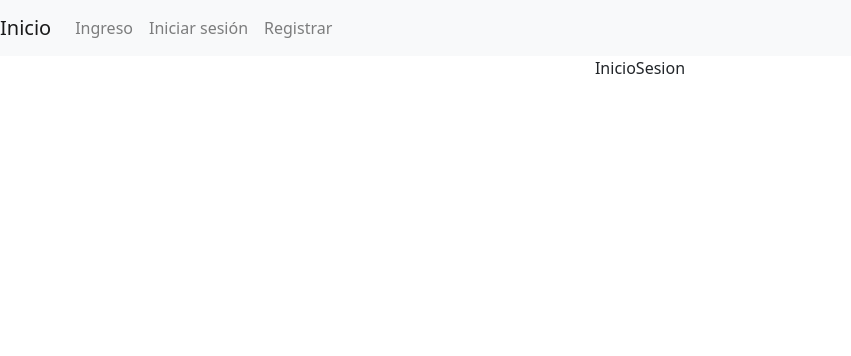
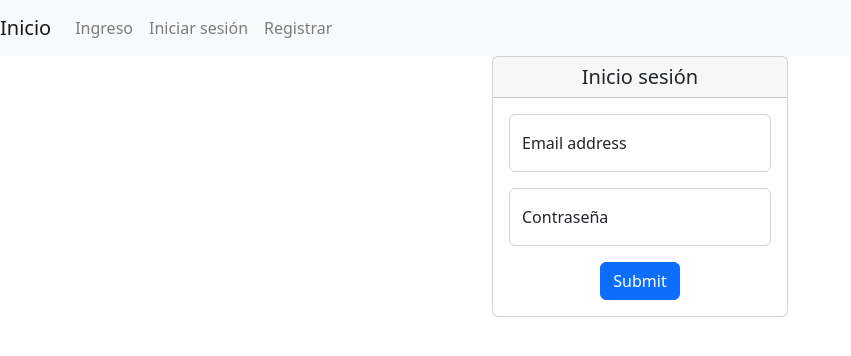
Before and after one commit to JorgePlazaC/juzgadoFrontEnd, a React (Create React App) app: page /inicioSesion in a window 1280 px wide. Shown: the top 356 px of the page, without its empty margins (0-851 px from the left). Built offline with nearby package versions, Linux system fonts and the light colour scheme; no server answers.

Commit message:
Verificacion inicio sesion

```diff
--- a/src/components/JuzgadoContext.js
+++ b/src/components/JuzgadoContext.js
@@ -3,13 +3,12 @@ import { createContext, useState, useEffect } from "react";
 const JuzgadoContext = createContext();
 
 export function JuzgadoProvider({ children }) {
-  const [paginaActual, setPaginaActual] = useState(1);
-  const [iniciado, setIniciado] = useState();
+  const [usuario, setUsuario] = useState();
 
   return (
     <JuzgadoContext.Provider
       value={{
-        paginaActual, setPaginaActual, iniciado, setIniciado
+        usuario, setUsuario
       }}
     >
       {children}
--- a/src/components/NavBar.js
+++ b/src/components/NavBar.js
@@ -3,9 +3,40 @@ import "bootstrap/dist/css/bootstrap.min.css";
 import Offcanvas from "react-bootstrap/Offcanvas";
 import { Link } from "react-router-dom";
 import { useState } from "react";
+import { useContext, useEffect } from "react";
+import { getAuth, onAuthStateChanged } from "firebase/auth";
+
+import JuzgadoContext from "./JuzgadoContext";
 
 const NavBar = () => {
+  //UseContext
+  const { usuario, setUsuario } = useContext(JuzgadoContext);
+
+  //UseEffect
+  useEffect(() => {
+    return () => {
+      VerificarSesion()
+    };
+  }, [])
+
   const [barraLateral, setBarraLateral] = useState(false);
+
+  const VerificarSesion = () =>{
+    const auth = getAuth();
+    onAuthStateChanged(auth, (user) => {
+      if (user) {
+        // User is signed in, see docs for a list of available properties
+        // https://firebase.google.com/docs/reference/js/firebase.User
+        const uid = user.uid;
+        console.log(user)
+        setUsuario(user)
+        // ...
+      } else {
+        // User is signed out
+        // ...
+      }
+    });
+  }
 
   const abrirBarraLateral = () => {
     setBarraLateral(true);
@@ -127,6 +158,12 @@ const NavBar = () => {
                 Registrar
               </a>
             </li>
+            {usuario ? (<div><li class="nav-item">
+              <a class="nav-link" href="/registrar">
+                {usuario.email}
+              </a>
+            </li></div>):(<div></div>)}
+
           </ul>
         </div>
       </nav>
--- a/src/screens/InicioSesion.js
+++ b/src/screens/InicioSesion.js
@@ -1,7 +1,82 @@
 import React from 'react'
+import Button from "react-bootstrap/Button";
+import Form from "react-bootstrap/Form";
+import Card from "react-bootstrap/Card";
+import FloatingLabel from "react-bootstrap/FloatingLabel";
+import { getAuth, signInWithEmailAndPassword } from "firebase/auth";
+import { useContext } from 'react';
+
+//Del proyecto
+import JuzgadoContext from '../components/JuzgadoContext';
 
 export const InicioSesion = () => {
-  return (
-    <div>InicioSesion</div>
-  )
-}
+  //UseContext
+  const { usuario, setUsuario } = useContext(JuzgadoContext);
+
+
+  const IniciarSesion = async (event) => {
+    console.log(event)
+    //console.log(event.target.elements.email.value)
+    console.log(event.target[0].value)
+    console.log(event.target[1].value)
+    event.preventDefault();
+
+    let email = event.target[0].value
+    let contrasenia = event.target[1].value
+
+    const auth = getAuth();
+    await signInWithEmailAndPassword(auth, email, contrasenia)
+      .then((userCredential) => {
+        // Signed in
+        console.log("UserCedentials: "+ userCredential)
+        console.log(userCredential)
+        const user = userCredential.user;
+        console.log("Usuario: "+ user)
+        console.log(user)
+        setUsuario(user)
+        // ...
+      })
+      .catch((error) => {
+        const errorCode = error.code;
+        const errorMessage = error.message;
+        console.log(errorCode)
+        console.log(errorMessage)
+        // ..
+      });
+
+  }
+
+return (
+  <div className="justify-content-md-centermt-3 container w-25">
+    <Card>
+      <Card.Header as="h5">Inicio sesión</Card.Header>
+      <Card.Body>
+        <Form onSubmit={IniciarSesion}>
+          <Form.Group className="mb-3" controlId="formBasicEmail">
+            <FloatingLabel
+              controlId="floatingInput"
+              label="Email address"
+              className="mb-3"
+            >
+              <Form.Control type="email" placeholder="name@example.com"  />
+            </FloatingLabel>
+          </Form.Group>
+
+          <Form.Group className="mb-3" controlId="formBasicPassword">
+            <FloatingLabel
+              controlId="floatingInput"
+              label="Contraseña"
+              className="mb-3"
+            >
+              <Form.Control type="password" placeholder="Password" />
+            </FloatingLabel>
+          </Form.Group>
+          <Button variant="primary" type="submit">
+            Submit
+          </Button>
+        </Form>
+      </Card.Body>
+    </Card>
+  </div>
+);
+};
--- a/src/screens/home.js
+++ b/src/screens/home.js
@@ -45,8 +45,7 @@ export const Home = () => {
   let arraySeleccion = [];
 
   //UseContext
-  const { paginaActual, setPaginaActual, iniciado, setIniciado } =
-    useContext(JuzgadoContext);
+  const { usuario, setUsuario } = useContext(JuzgadoContext);
 
   //UseEfect
   useEffect(() => {
@@ -56,7 +55,7 @@ export const Home = () => {
   }, [pagActual]);
 
   //Firebase
-  const app = firebase
+  const app = firebase;
 
   //Objeto
   let dato = {
```
